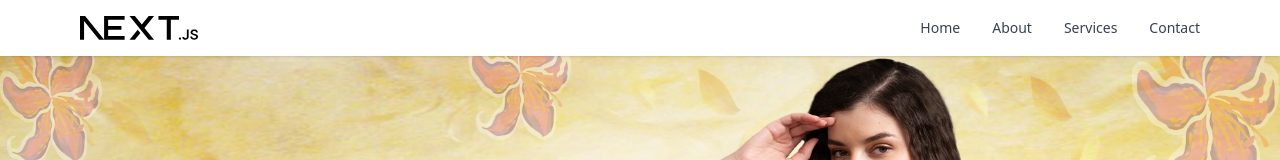
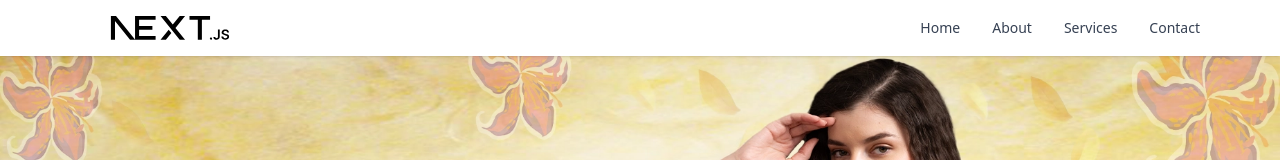
Before and after one commit to govindongit/nextjs-web, a Next.js app: page / in a window 1280 px wide. Shown: the top 160 px of the page. Built offline with nearby package versions, Linux system fonts and the light colour scheme.

Commit message:
updated the hieght width

```diff
--- a/app/components/Header/Header.jsx
+++ b/app/components/Header/Header.jsx
@@ -5,6 +5,7 @@ import NavLinks from "./NavLinks";
 import Link from "next/link";
 import MobileMenu from "./MobileMenu";
 import { Menu } from "lucide-react";
+import Image from "next/image";
 
 export default function Header() {
   const [open, setOpen] = useState(false);
@@ -15,7 +16,13 @@ export default function Header() {
         <div className="max-w-6xl mx-auto flex justify-between items-center py-4 px-4">
           {/* Logo */}
           <Link href="/">
-            <img src="/next.svg" alt="Logo" className="h-6" />
+            <Image
+              src="/next.svg"
+              alt="Logo"
+              className="h-6"
+              width={180}
+              height={38}
+            />
           </Link>
 
           {/* Desktop Nav */}
```
